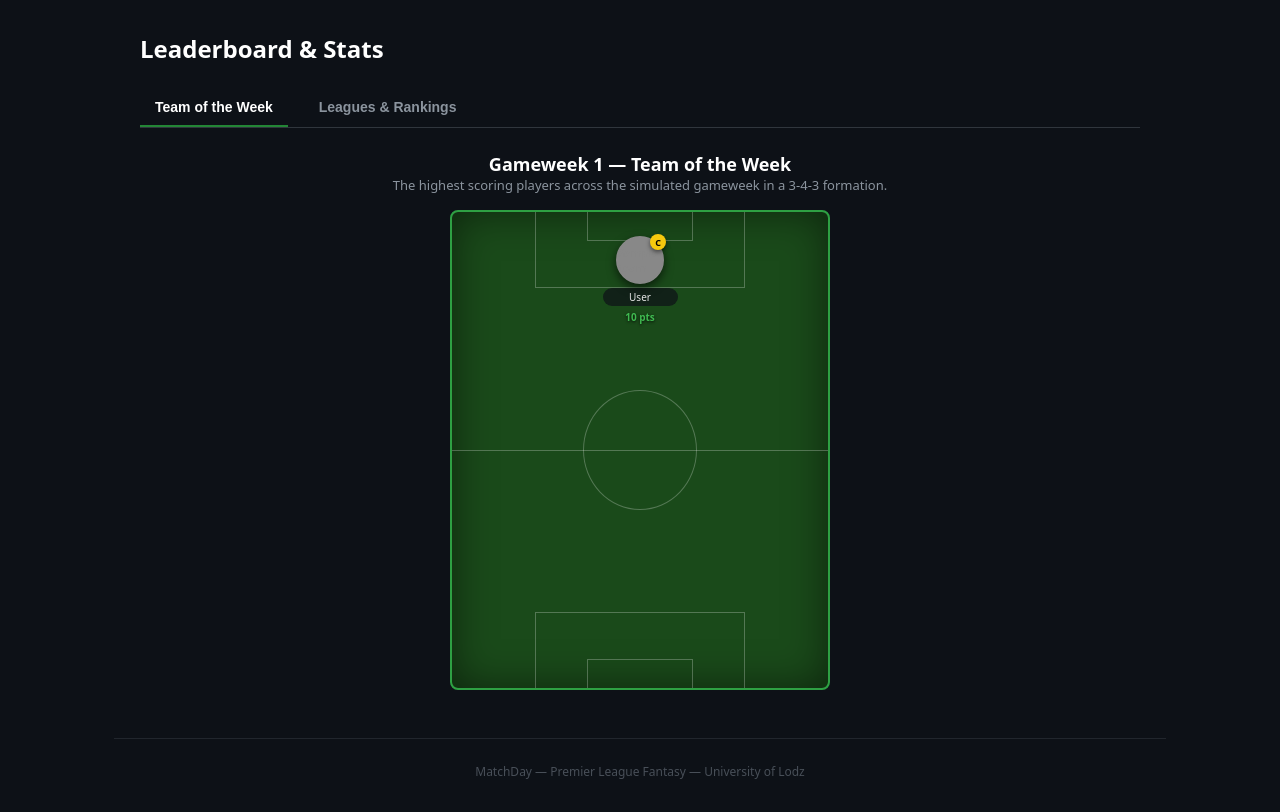
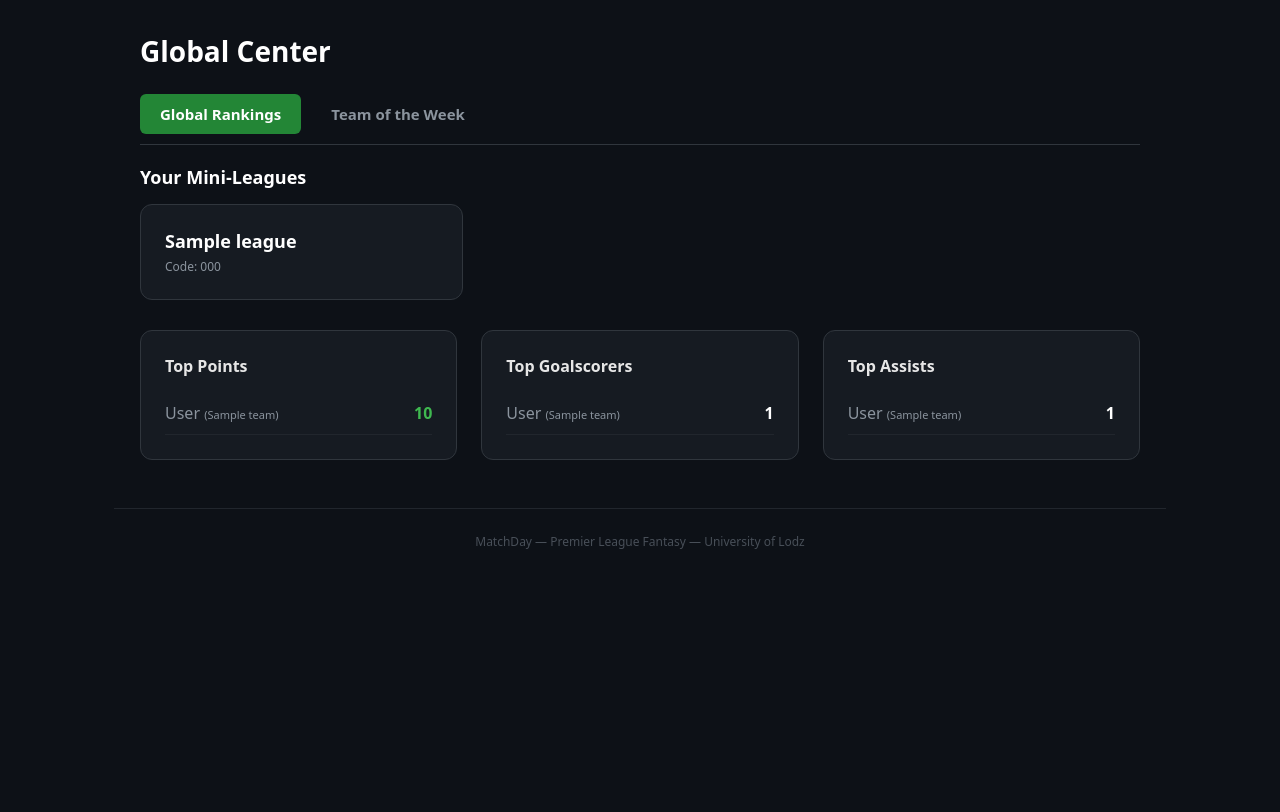
Before and after one commit to papingothegamer/matchday, a Django app: page /leaderboard/ in a window 1280 px wide. Shown: the part 84-896 px from the top of the page. After the commit the page ends 633 px from the top, so only its background shows below. Run offline with Django 5.2, Linux system fonts and the light colour scheme; a user stored in the database is signed in; tables that the repository leaves empty hold one stand-in row (values such as "Sample post").

Commit message:
feat(ui): phase 8 complete - implement global data backfill, dashboard news ticker, rich leaderboard tabs, and historical profile modals

```diff
--- a/core/templates/core/base.html
+++ b/core/templates/core/base.html
@@ -214,5 +214,72 @@ function toggleMobileMenu() {
     document.getElementById('navLinks').classList.toggle('show');
 }
 </script>
+
+<div id="player-modal" style="display:none; position:fixed; top:0; left:0; width:100%; height:100%; background:rgba(0,0,0,0.85); z-index:9999; align-items:center; justify-content:center; padding: 20px; box-sizing: border-box; backdrop-filter: blur(4px);">
+    <div style="background:#161b22; border:1px solid #30363d; border-radius:12px; width:100%; max-width:550px; padding:24px; position:relative; max-height:85vh; display:flex; flex-direction:column; box-shadow: 0 10px 50px rgba(0,0,0,0.9);">
+        <button onclick="document.getElementById('player-modal').style.display='none'" style="position:absolute; top:15px; right:20px; background:none; border:none; color:#8b949e; font-size:28px; cursor:pointer; line-height:1; transition: 0.2s;">&times;</button>
+
+        <div style="display:flex; justify-content:space-between; align-items:flex-end; border-bottom: 1px solid #30363d; padding-bottom: 15px; margin-bottom: 15px;">
+            <div>
+                <h3 id="pm-name" style="color:#fff; margin-bottom:4px; font-size: 24px; font-weight: 700;">Loading...</h3>
+                <div id="pm-meta" style="color:#8b949e; font-size:13px; font-weight:600; text-transform: uppercase; letter-spacing: 0.5px;">--</div>
+            </div>
+            <div style="text-align: right;">
+                <div style="font-size: 11px; color: #8b949e; text-transform: uppercase;">Total Points</div>
+                <div id="pm-total" style="color:#3fb950; font-size:24px; font-weight:800;">0</div>
+            </div>
+        </div>
+
+        <div style="background: #0d1117; border: 1px solid #30363d; border-radius: 8px; overflow-y: auto;">
+            <table style="width:100%; border-collapse:collapse; color:#e6e6e6; font-size:13px; text-align:left; min-width: 400px;">
+                <thead style="position: sticky; top: 0; background: #21262d; box-shadow: 0 1px 0 #30363d;">
+                    <tr style="color:#8b949e;">
+                        <th style="padding:10px 12px; font-weight: 600;">GW</th>
+                        <th style="padding:10px 12px; font-weight: 600;">OPP</th>
+                        <th style="padding:10px 12px; font-weight: 600;">MIN</th>
+                        <th style="padding:10px 12px; font-weight: 600;">G</th>
+                        <th style="padding:10px 12px; font-weight: 600;">A</th>
+                        <th style="padding:10px 12px; font-weight: 600; color: #fff;">PTS</th>
+                    </tr>
+                </thead>
+                <tbody id="pm-history"></tbody>
+            </table>
+        </div>
+    </div>
+</div>
+<script>
+function openPlayerModal(playerId) {
+    if(!playerId || playerId === '0') return;
+    document.getElementById('pm-name').textContent = "Loading...";
+    document.getElementById('pm-total').textContent = "-";
+    document.getElementById('pm-history').innerHTML = "";
+    document.getElementById('player-modal').style.display = 'flex';
+
+    fetch(`/api/player/${playerId}/`)
+        .then(r => r.json())
+        .then(d => {
+            document.getElementById('pm-name').textContent = d.name;
+            document.getElementById('pm-meta').textContent = `${d.team} | ${d.pos} | £${d.price.toFixed(1)}m`;
+            document.getElementById('pm-total').textContent = d.total_pts;
+            let rows = '';
+            d.history.forEach(h => {
+                rows += `<tr style="border-bottom:1px solid #21262d; transition: background 0.2s;" onmouseover="this.style.background='#161b22'" onmouseout="this.style.background='transparent'">
+                    <td style="padding:10px 12px; color: #8b949e;">${h.gw}</td>
+                    <td style="padding:10px 12px; font-weight: 500;">${h.opp}</td>
+                    <td style="padding:10px 12px;">${h.mins}</td>
+                    <td style="padding:10px 12px;">${h.goals}</td>
+                    <td style="padding:10px 12px;">${h.assists}</td>
+                    <td style="padding:10px 12px; font-weight:bold; color:#3fb950; font-size: 14px;">${h.pts}</td>
+                </tr>`;
+            });
+            if(d.history.length === 0) rows = '<tr><td colspan="6" style="padding:24px; text-align:center; color:#8b949e;">No match history yet.</td></tr>';
+            document.getElementById('pm-history').innerHTML = rows;
+        }).catch(e => console.error("Modal Error:", e));
+}
+document.getElementById('player-modal').addEventListener('click', function(e) {
+    if (e.target === this) this.style.display = 'none';
+});
+</script>
 </body>
+
 </html>
--- a/core/templates/core/index.html
+++ b/core/templates/core/index.html
@@ -258,7 +258,7 @@ if (picks.length > 0) {
         const p = sRows[pos].shift();
         if (p) {
           rowEl.innerHTML += `
-            <div class="player-slot">
+            <div class="player-slot" onclick="openPlayerModal(${p.id})" style="cursor:pointer;">
               <div class="shirt filled" style="background:${p.color}; color:${p.color2}; border-color:${p.color2};">
                 ${p.team}
                 ${p.captain ? '<div class="captain-badge">C</div>' : ''}
@@ -276,7 +276,7 @@ if (picks.length > 0) {
   if (benchContainer && subs.length > 0) {
     subs.forEach(p => {
         benchContainer.innerHTML += `
-          <div class="player-slot" style="opacity: 0.6;">
+          <div class="player-slot" onclick="openPlayerModal(${p.id})" style="opacity: 0.6; cursor:pointer;">
             <div class="shirt filled" style="background:${p.color}; color:${p.color2}; border-color:${p.color2};">
               ${p.team}
               ${p.injured ? '<div class="injury-badge">✚</div>' : ''}
--- a/core/templates/core/leaderboard.html
+++ b/core/templates/core/leaderboard.html
@@ -1,172 +1,142 @@
 {% extends 'core/base.html' %}
 {% block title %}Leaderboard — MatchDay{% endblock %}
+{% block content %}
+<style>
+  .lb-tabs { display: flex; gap: 10px; margin-bottom: 20px; border-bottom: 1px solid #30363d; padding-bottom: 10px; }
+  .lb-tab { padding: 10px 20px; color: #8b949e; font-size: 15px; font-weight: 600; cursor: pointer; border-radius: 6px; transition: 0.2s; }
+  .lb-tab.active { background: #238636; color: #fff; }
+  .lb-tab:hover:not(.active) { background: #21262d; color: #c9d1d9; }
+  .lb-section { display: none; }
+  .lb-section.active { display: block; }
+  .stat-card { background: #161b22; border: 1px solid #30363d; border-radius: 12px; padding: 1.5rem; }
 
-{% block extra_style %}
-.lb-container { max-width: 1000px; margin: 0 auto; }
-.tabs { display: flex; gap: 1rem; border-bottom: 1px solid #30363d; margin-bottom: 1.5rem; overflow-x: auto; white-space: nowrap; }
-.tab-btn { background: none; border: none; color: #8b949e; padding: 10px 15px; font-size: 14px; font-weight: 600; cursor: pointer; border-bottom: 2px solid transparent; }
-.tab-btn.active { color: #fff; border-bottom-color: #238636; }
-.tab-btn:hover:not(.active) { color: #c9d1d9; }
-.tab-content { display: none; }
-.tab-content.active { display: block; }
+  /* TOTW Pitch styling specific to leaderboard */
+  .totw-pitch { background: #1a4a1a; border-radius: 12px; padding: 2rem 1rem; position: relative; min-height: 550px; border: 2px solid #2ea043; box-shadow: inset 0 0 50px rgba(0,0,0,0.6); overflow: hidden; margin-top: 20px; max-width: 600px; margin-left: auto; margin-right: auto;}
+  .totw-lines { position: absolute; top: 50%; left: -2px; right: -2px; height: 2px; background: rgba(255,255,255,0.3); }
+  .totw-lines::before { content: ''; position: absolute; top: -75px; left: 35%; right: 35%; height: 150px; border: 2px solid rgba(255,255,255,0.3); border-radius: 50%; }
+  .totw-box-top { position: absolute; top: 0; left: 20%; right: 20%; height: 16%; border: 2px solid rgba(255,255,255,0.3); border-top: none; }
+  .totw-box-bottom { position: absolute; bottom: 0; left: 20%; right: 20%; height: 16%; border: 2px solid rgba(255,255,255,0.3); border-bottom: none; }
+</style>
 
-/* TotW Pitch Styling */
-.pitch-wrapper { width: 100%; max-width: 380px; margin: 0 auto 2rem auto; }
-.pitch { background: #1a4a1a; border-radius: 8px; padding: 1.5rem 0.5rem; position: relative; min-height: 480px; border: 2px solid #2ea043; box-shadow: inset 0 0 40px rgba(0,0,0,0.5); overflow: hidden; }
-.pitch-lines { position: absolute; top: 50%; left: -2px; right: -2px; height: 1px; background: rgba(255,255,255,0.25); }
-.pitch-lines::before { content: ''; position: absolute; top: -60px; left: 35%; right: 35%; height: 120px; border: 1px solid rgba(255,255,255,0.25); border-radius: 50%; }
-.penalty-box-top { position: absolute; top: 0; left: 22%; right: 22%; height: 16%; border: 1px solid rgba(255,255,255,0.25); border-top: none; }
-.penalty-box-bottom { position: absolute; bottom: 0; left: 22%; right: 22%; height: 16%; border: 1px solid rgba(255,255,255,0.25); border-bottom: none; }
-.goal-area-top { position: absolute; top: 0; left: 36%; right: 36%; height: 6%; border: 1px solid rgba(255,255,255,0.25); border-top: none; }
-.goal-area-bottom { position: absolute; bottom: 0; left: 36%; right: 36%; height: 6%; border: 1px solid rgba(255,255,255,0.25); border-bottom: none; }
-.pitch-row { display: flex; justify-content: center; gap: 8px; margin-bottom: 12px; position: relative; z-index: 10; }
-.player-slot { display: flex; flex-direction: column; align-items: center; gap: 4px; width: 70px; }
-.shirt { width: 48px; height: 48px; border-radius: 50%; display: flex; align-items: center; justify-content: center; font-size: 11px; font-weight: 600; position: relative; color: #fff; box-shadow: 0 4px 10px rgba(0,0,0,0.6); border: 2px solid #ffffff; }
-.captain-badge { position: absolute; top: -4px; right: -4px; width: 16px; height: 16px; background: #f6c90e; border-radius: 50%; font-size: 9px; font-weight: 700; color: #000; display: flex; align-items: center; justify-content: center; box-shadow: 0 2px 4px rgba(0,0,0,0.5); }
-.slot-name { font-size: 10px; color: #e6e6e6; text-align: center; white-space: nowrap; overflow: hidden; text-overflow: ellipsis; width: 75px; background: rgba(13, 17, 23, 0.7); padding: 2px 6px; border-radius: 10px; }
-.slot-pts { font-size: 10px; color: #3fb950; font-weight: 600; text-shadow: 0 1px 3px rgba(0,0,0,0.8); }
+<div style="max-width: 1000px; margin: 0 auto;">
+  <h2 style="font-size: 28px; font-weight: 700; color: #fff; margin-bottom: 1.5rem;">Global Center</h2>
 
-/* League & Stats UI */
-.action-bar { display: flex; gap: 10px; margin-bottom: 2rem; flex-wrap: wrap; }
-.btn-primary { padding: 8px 16px; background: #238636; color: #fff; border-radius: 6px; text-decoration: none; font-size: 14px; font-weight: 500; }
-.btn-secondary { padding: 8px 16px; background: transparent; border: 1px solid #30363d; color: #c9d1d9; border-radius: 6px; text-decoration: none; font-size: 14px; font-weight: 500; }
-.league-card { background: #161b22; border: 1px solid #30363d; border-radius: 8px; padding: 1rem 1.5rem; margin-bottom: 1rem; display: flex; justify-content: space-between; align-items: center; flex-wrap: wrap; gap: 10px; }
-.share-code { font-family: monospace; font-size: 15px; font-weight: bold; background: #0d1117; color: #3fb950; padding: 4px 8px; border-radius: 4px; border: 1px dashed #30363d; }
-.stats-grid { display: grid; grid-template-columns: repeat(auto-fit, minmax(280px, 1fr)); gap: 1.5rem; margin-top: 2rem; }
-.stat-box { background: #161b22; border: 1px solid #30363d; border-radius: 8px; padding: 1.5rem; }
-.stat-row { display: flex; justify-content: space-between; font-size: 13px; color: #c9d1d9; padding: 8px 0; border-bottom: 1px solid #21262d; }
-.stat-row:last-child { border-bottom: none; }
-{% endblock %}
-
-{% block content %}
-<div class="lb-container">
-  <div style="margin-bottom: 1.5rem;">
-    <h2 style="font-size:24px; font-weight:600; color:#fff;">Leaderboard & Stats</h2>
+  <div class="lb-tabs">
+    <div class="lb-tab active" onclick="switchTab('global')">Global Rankings</div>
+    <div class="lb-tab" onclick="switchTab('totw')">Team of the Week</div>
   </div>
 
-  <div class="tabs">
-    <button class="tab-btn active" onclick="switchTab('totw')">Team of the Week</button>
-    <button class="tab-btn" onclick="switchTab('leagues')">Leagues & Rankings</button>
+  <div id="tab-global" class="lb-section active">
+    {% if user_leagues %}
+    <h3 style="color:#fff; margin-bottom:15px; font-size:18px;">Your Mini-Leagues</h3>
+    <div style="display:grid; grid-template-columns: repeat(auto-fill, minmax(300px, 1fr)); gap: 15px; margin-bottom: 30px;">
+      {% for l in user_leagues %}
+      <a href="/league/{{ l.league.code }}/" style="text-decoration:none;">
+        <div class="stat-card" style="transition: transform 0.2s;" onmouseover="this.style.transform='translateY(-3px)'" onmouseout="this.style.transform='translateY(0)'">
+          <div style="font-size:18px; font-weight:600; color:#fff;">{{ l.league.name }}</div>
+          <div style="font-size:12px; color:#8b949e; margin-top:5px;">Code: {{ l.league.code }}</div>
         </div>
+      </a>
+      {% endfor %}
+    </div>
+    {% endif %}
 
-  <div id="leagues" class="tab-content">
-    <div class="action-bar">
-      <a href="/leagues/create/" class="btn-primary">Create League</a>
-      <a href="/leagues/join/" class="btn-secondary">Join League</a>
-    </div>
-
-    <h3 style="color:#fff; font-size: 16px; margin-bottom: 1rem;">My Leagues</h3>
-    {% for lm in user_leagues %}
-    <div class="league-card">
-      <div>
-        <div style="font-weight: 600; font-size: 16px; color: #fff;">{{ lm.league.name }}</div>
-        <div style="font-size: 12px; color: #8b949e; margin-top: 4px;">
-          Share Code: <span class="share-code">{{ lm.league.code }}</span>
-        </div>
-      </div>
-      <a href="/leagues/{{ lm.league.code }}/" class="btn-secondary" style="font-size: 12px; padding: 6px 12px;">View Standings &rarr;</a>
-    </div>
-    {% empty %}
-    <div style="padding: 2rem; border: 1px dashed #30363d; border-radius: 8px; text-align: center; color: #8b949e;">
-      You are not participating in any leagues. Join one to compete!
+    <div style="display: grid; grid-template-columns: repeat(auto-fit, minmax(300px, 1fr)); gap: 1.5rem;">
+      <div class="stat-card">
+        <h3 style="color:#e6e6e6; margin-bottom:15px; font-size:16px;">Top Points</h3>
+        {% for p in top_points %}
+        <div style="display:flex; justify-content:space-between; padding:10px 0; border-bottom:1px solid #21262d; cursor:pointer;" onclick="openPlayerModal({{ p.id }})">
+          <div style="color:#8b949e;">{{ p.display_name }} <span style="font-size:11px;">({{ p.team.short_name }})</span></div>
+          <div style="color:#3fb950; font-weight:700;">{{ p.total_pts }}</div>
         </div>
         {% endfor %}
-
-    <h3 style="color:#fff; font-size: 16px; margin-top: 3rem; margin-bottom: 1rem;">Premier League Player Stats</h3>
-    <div class="stats-grid">
-      <div class="stat-box">
-        <h4 style="color:#8b949e; margin-bottom: 15px; font-size: 13px; text-transform: uppercase;">Top Scorers</h4>
+      </div>
+      <div class="stat-card">
+        <h3 style="color:#e6e6e6; margin-bottom:15px; font-size:16px;">Top Goalscorers</h3>
         {% for p in top_scorers %}
-        <div class="stat-row">
-          <span>{{ p.display_name }} ({{ p.team.short_name }})</span>
-          <span style="color:#3fb950; font-weight:bold;">{{ p.total_goals }}</span>
+        <div style="display:flex; justify-content:space-between; padding:10px 0; border-bottom:1px solid #21262d; cursor:pointer;" onclick="openPlayerModal({{ p.id }})">
+          <div style="color:#8b949e;">{{ p.display_name }} <span style="font-size:11px;">({{ p.team.short_name }})</span></div>
+          <div style="color:#fff; font-weight:700;">{{ p.total_goals }}</div>
         </div>
-        {% empty %}
-        <div style="color: #8b949e; font-size: 12px;">No data available yet.</div>
         {% endfor %}
       </div>
-      <div class="stat-box">
-        <h4 style="color:#8b949e; margin-bottom: 15px; font-size: 13px; text-transform: uppercase;">Top Assists</h4>
+      <div class="stat-card">
+        <h3 style="color:#e6e6e6; margin-bottom:15px; font-size:16px;">Top Assists</h3>
         {% for p in top_assists %}
-        <div class="stat-row">
-          <span>{{ p.display_name }} ({{ p.team.short_name }})</span>
-          <span style="color:#3fb950; font-weight:bold;">{{ p.total_assists }}</span>
+        <div style="display:flex; justify-content:space-between; padding:10px 0; border-bottom:1px solid #21262d; cursor:pointer;" onclick="openPlayerModal({{ p.id }})">
+          <div style="color:#8b949e;">{{ p.display_name }} <span style="font-size:11px;">({{ p.team.short_name }})</span></div>
+          <div style="color:#fff; font-weight:700;">{{ p.total_assists }}</div>
         </div>
-        {% empty %}
-        <div style="color: #8b949e; font-size: 12px;">No data available yet.</div>
-        {% endfor %}
-      </div>
-      <div class="stat-box">
-        <h4 style="color:#8b949e; margin-bottom: 15px; font-size: 13px; text-transform: uppercase;">Highest FPL Points</h4>
-        {% for p in top_points %}
-        <div class="stat-row">
-          <span>{{ p.display_name }} ({{ p.team.short_name }})</span>
-          <span style="color:#3fb950; font-weight:bold;">{{ p.total_pts }} pts</span>
-        </div>
-        {% empty %}
-        <div style="color: #8b949e; font-size: 12px;">No data available yet.</div>
         {% endfor %}
       </div>
     </div>
   </div>
 
-  <div id="totw" class="tab-content active">
-    <div style="text-align: center; margin-bottom: 1rem;">
-      <h3 style="color: #fff; font-size: 18px;" id="totw-title">Loading Team of the Week...</h3>
-      <p style="color: #8b949e; font-size: 13px;">The highest scoring players across the simulated gameweek in a 3-4-3 formation.</p>
+  <div id="tab-totw" class="lb-section">
+    <div style="text-align: center; margin-bottom: 10px;">
+        <h3 id="totw-title" style="color:#fff; font-size:22px; margin-bottom: 5px;">Dream Team</h3>
+        <p style="color:#8b949e; font-size:14px;">The highest scoring players of the previous gameweek.</p>
     </div>
-    <div class="pitch-wrapper">
-      <div class="pitch">
-        <div class="penalty-box-top"></div>
-        <div class="goal-area-top"></div>
-        <div class="pitch-lines"></div>
-        <div class="penalty-box-bottom"></div>
-        <div class="goal-area-bottom"></div>
-        <div id="totw-pitch-rows"></div>
+
+    <div id="totw-pitch-container" class="totw-pitch">
+        <div class="totw-box-top"></div><div class="totw-lines"></div><div class="totw-box-bottom"></div>
+        <div id="totw-rows" style="position:relative; z-index:10; display:flex; flex-direction:column; justify-content:space-between; height: 100%;">
+            <div style="text-align:center; color:#8b949e; margin-top: 40%;">Loading Dream Team...</div>
         </div>
     </div>
   </div>
 </div>
-{% endblock %}
 
-{% block extra_script %}
 <script>
 function switchTab(tabId) {
-    document.querySelectorAll('.tab-content').forEach(c => c.classList.remove('active'));
-    document.querySelectorAll('.tab-btn').forEach(b => b.classList.remove('active'));
-    document.getElementById(tabId).classList.add('active');
-    event.currentTarget.classList.add('active');
+    document.querySelectorAll('.lb-section').forEach(el => el.classList.remove('active'));
+    document.querySelectorAll('.lb-tab').forEach(el => el.classList.remove('active'));
+    document.getElementById('tab-' + tabId).classList.add('active');
+    event.target.classList.add('active');
+
+    if(tabId === 'totw' && !window.totwLoaded) loadTOTW();
 }
 
+function loadTOTW() {
     fetch('/api/totw/')
-    .then(r => r.json())
+      .then(res => res.json())
       .then(data => {
-        if(data.error) {
-            document.getElementById('totw-title').textContent = "No data available yet.";
+         window.totwLoaded = true;
+         const container = document.getElementById('totw-rows');
+         if (data.error) {
+             container.innerHTML = `<div style="text-align:center; color:#8b949e; margin-top:40%;">${data.error}</div>`;
              return;
          }
-        document.getElementById('totw-title').textContent = `Gameweek ${data.gameweek} — Team of the Week`;
-        const rows = { GK:[], DEF:[], MID:[], FWD:[] };
-        data.players.forEach(p => rows[p.pos] && rows[p.pos].push(p));
-        const order = ['FWD','MID','DEF','GK'];
-        const pitch = document.getElementById('totw-pitch-rows');
-        order.forEach(pos => {
-            if(!rows[pos].length) return;
-            const rowEl = document.createElement('div');
-            rowEl.className = 'pitch-row';
-            rows[pos].forEach(p => {
-                rowEl.innerHTML += `
-                <div class="player-slot">
-                    <div class="shirt" style="background:${p.color}; color:${p.color2}; border-color:${p.color2};">
+
+         document.getElementById('totw-title').textContent = `GW${data.gameweek} Dream Team`;
+         let html = '';
+         const positions = ['GK', 'DEF', 'MID', 'FWD'];
+         positions.forEach(pos => {
+             const players = data.players.filter(p => p.pos === pos);
+             if (players.length > 0) {
+                 html += `<div style="display: flex; justify-content: center; gap: 15px; margin-bottom: 20px;">`;
+                 players.forEach(p => {
+                     html += `
+                     <div onclick="openPlayerModal(${p.id || 0})" style="display: flex; flex-direction: column; align-items: center; width: 75px; cursor: pointer; transition: transform 0.2s;" onmouseover="this.style.transform='scale(1.1)'" onmouseout="this.style.transform='scale(1)'">
+                        <div style="width: 50px; height: 50px; border-radius: 50%; display: flex; align-items: center; justify-content: center; font-size: 11px; font-weight: 700; color: ${p.color2}; background: ${p.color}; border: 3px solid #fff; position: relative; box-shadow: 0 5px 15px rgba(0,0,0,0.6);">
                             ${p.team}
-                        ${p.is_captain ? '<div class="captain-badge">C</div>' : ''}
+                            ${p.is_captain ? '<div style="position:absolute; top:-5px; right:-5px; background:#f6c90e; color:#000; width:18px; height:18px; border-radius:50%; font-size:10px; display:flex; align-items:center; justify-content:center; font-weight:bold; box-shadow: 0 2px 4px rgba(0,0,0,0.5);">★</div>' : ''}
                         </div>
-                    <div class="slot-name">${p.name}</div>
-                    <div class="slot-pts">${p.pts} pts</div>
+                        <div style="font-size: 10px; color: #fff; background: rgba(13,17,23,0.9); padding: 4px; border-radius: 4px; text-align: center; white-space: nowrap; overflow: hidden; text-overflow: ellipsis; width: 100%; margin-top: 6px; border: 1px solid #30363d; font-weight:600;">${p.name}</div>
+                        <div style="font-size: 12px; color: #3fb950; font-weight: bold; margin-top:2px; background: #0d1117; padding: 2px 8px; border-radius: 12px; border: 1px solid #2ea043;">${p.pts} pts</div>
                      </div>`;
                  });
-            pitch.appendChild(rowEl);
+                 html += `</div>`;
+             }
          });
-    });
+         container.innerHTML = html;
+      }).catch(e => console.error(e));
+}
+
+// Check URL params for direct TOTW link
+const urlParams = new URLSearchParams(window.location.search);
+if(urlParams.get('tab') === 'totw') {
+    document.querySelector('.lb-tab[onclick="switchTab(\'totw\')"]').click();
+}
 </script>
 {% endblock %}
--- a/core/urls.py
+++ b/core/urls.py
@@ -13,6 +13,8 @@ urlpatterns = [
     path('pick/', views.pick_team, name='pick_team'),
     path('pick/save/', views.save_picks, name='save_picks'),
     path('leaderboard/', views.leaderboard, name='leaderboard'),
+    path('fixtures/', views.fixtures, name='fixtures'),
+    path('api/player/<int:player_id>/', views.get_player_detail, name='player_detail'),
     path('leagues/create/', views.create_league, name='create_league'),
     path('leagues/join/', views.join_league, name='join_league'),
     path('leagues/<str:code>/', views.league_detail, name='league_detail'),
--- a/core/views.py
+++ b/core/views.py
@@ -327,3 +327,26 @@ def save_picks(request):
             return JsonResponse({'error': str(e)})
 
     return JsonResponse({'error': 'POST required'}, status=405)
+
+@login_required
+def fixtures(request):
+    from .models import Gameweek
+    gameweeks = Gameweek.objects.prefetch_related('matches__home_team', 'matches__away_team').order_by('number')
+    return render(request, 'core/fixtures.html', {'gameweeks': gameweeks})
+
+@login_required
+def get_player_detail(request, player_id):
+    from .models import Player, PlayerStat
+    from django.shortcuts import get_object_or_404
+    player = get_object_or_404(Player, id=player_id)
+    stats = PlayerStat.objects.filter(player=player).select_related('match__gameweek', 'match__home_team', 'match__away_team').order_by('match__gameweek__number')
+
+    history = []
+    total_pts = 0
+    for s in stats:
+        opp = s.match.away_team.short_name if s.match.home_team == player.team else s.match.home_team.short_name
+        history.append({'gw': s.match.gameweek.number, 'opp': opp, 'mins': s.minutes_played, 'pts': s.fantasy_points, 'goals': s.goals, 'assists': s.assists})
+        total_pts += s.fantasy_points
+
+    data = {'id': player.id, 'name': player.full_name, 'team': player.team.name, 'pos': player.position, 'price': player.price, 'total_pts': total_pts, 'history': history}
+    return JsonResponse(data)
```
Also changed, not shown: core/templates/core/fixtures.html (added, +35 -0 lines). Lines whose indentation alone changed are shown as unchanged.
